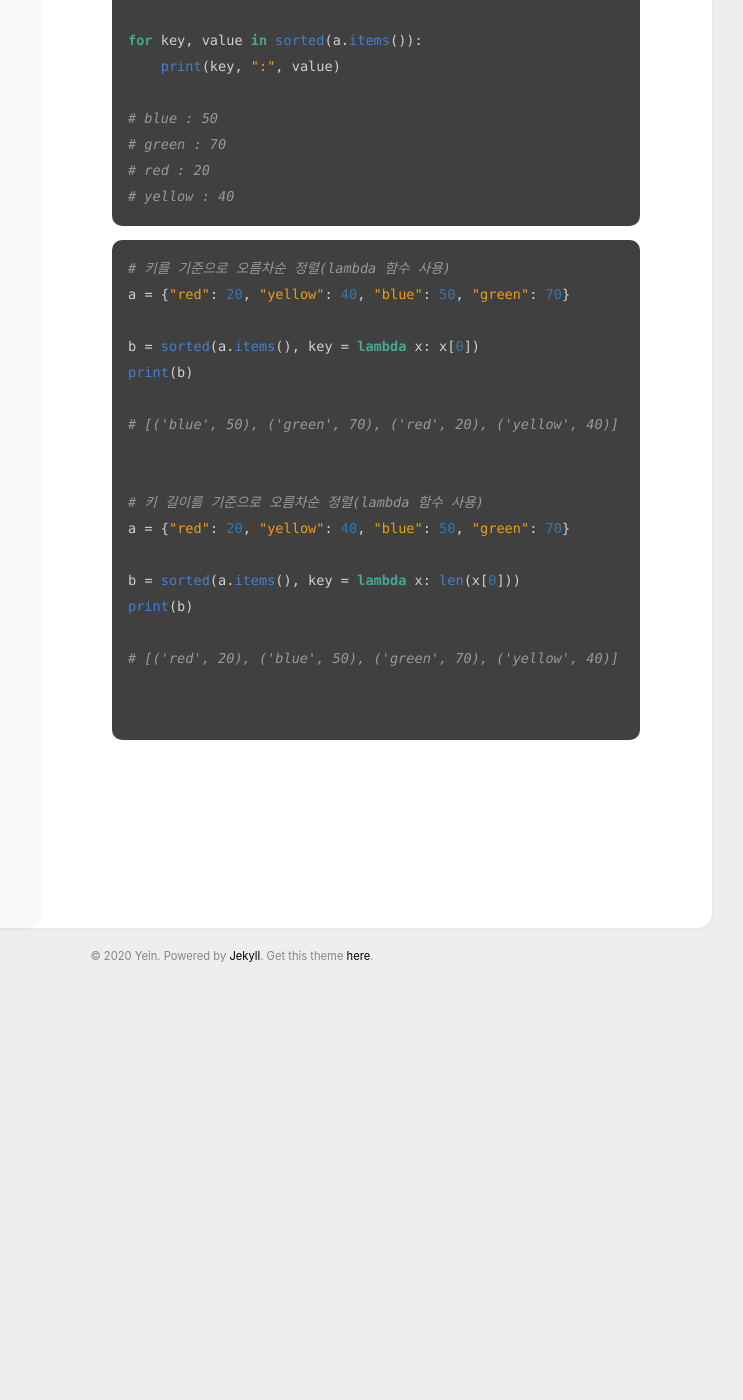
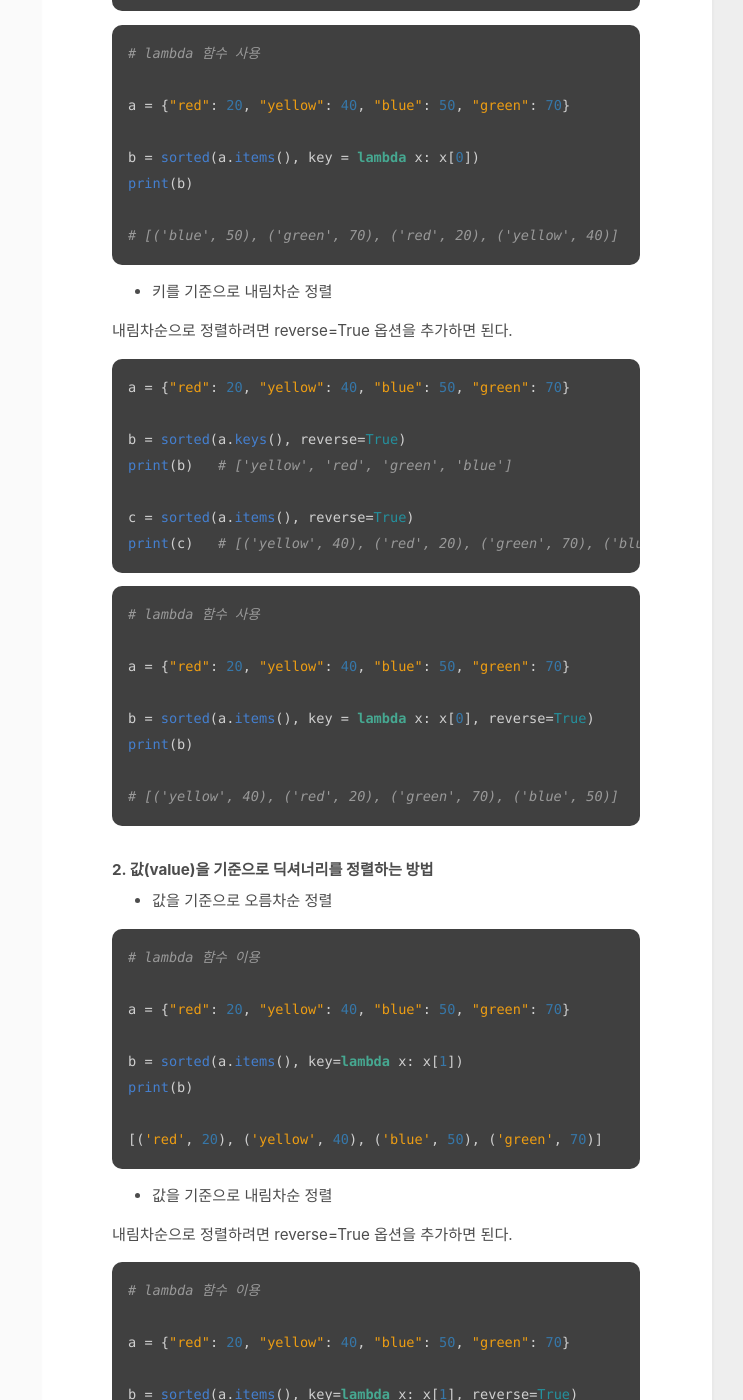
Before and after one commit to YeinHeo/yeinheo.github.io, a Jekyll site: the page built from _posts/2020-08-31-[python]dictionary.md, in a window 1280 px wide and 1400 px high, scrolled down 3651 px. Shown: the whole window, without its empty margins (408-1151 px from the left). Built offline with Jekyll 4.4.1, drawn with Linux system fonts in a browser that asks for light colours; before the commit the page ends 4639 px from its top, so only the background shows below that; some of the changed text lies outside the part shown.

Commit message:
Update 2020-08-31-[python]dictionary.md

````diff
--- a/_posts/2020-08-31-[python]dictionary.md
+++ b/_posts/2020-08-31-[python]dictionary.md
@@ -121,45 +121,99 @@ print(b)  # {'red': 100, 'yellow': 120, 'green': [160, 190, 200]}
 ```
 
 ### 딕셔너리 정렬
-- 키를 기준으로 딕셔너리를 정렬하는 방법
+
+#### 1. 키(key)를 기준으로 딕셔너리를 정렬하는 방법
+
+- 키를 기준으로 오름차순 정렬
 
 ```python
-# 키를 기준으로 오름차순 정렬
-
 a = {"red": 20, "yellow": 40, "blue": 50, "green": 70}
 
 b = sorted(a.keys())
-print(b)             # ['blue', 'green', 'red', 'yellow']
+print(b)   # ['blue', 'green', 'red', 'yellow']
 
 c = sorted(a.items())
-print(c)             # [('blue', 50), ('green', 70), ('red', 20), ('yellow', 40)]
-
-for key, value in sorted(a.items()):
-    print(key, ":", value)
-
-# blue : 50
-# green : 70
-# red : 20
-# yellow : 40
+print(c)   # [('blue', 50), ('green', 70), ('red', 20), ('yellow', 40)]
 ```
 
 ```python
-# 키를 기준으로 오름차순 정렬(lambda 함수 사용)
+# lambda 함수 사용
+
 a = {"red": 20, "yellow": 40, "blue": 50, "green": 70}
 
 b = sorted(a.items(), key = lambda x: x[0])
 print(b)
 
 # [('blue', 50), ('green', 70), ('red', 20), ('yellow', 40)]
+```
 
+- 키를 기준으로 내림차순 정렬
 
-# 키 길이를 기준으로 오름차순 정렬(lambda 함수 사용)
+내림차순으로 정렬하려면 reverse=True 옵션을 추가하면 된다.
+
+```python
 a = {"red": 20, "yellow": 40, "blue": 50, "green": 70}
 
-b = sorted(a.items(), key = lambda x: len(x[0]))
+b = sorted(a.keys(), reverse=True)
+print(b)   # ['yellow', 'red', 'green', 'blue']
+
+c = sorted(a.items(), reverse=True)
+print(c)   # [('yellow', 40), ('red', 20), ('green', 70), ('blue', 50)]
+```
+
+```python
+# lambda 함수 사용
+
+a = {"red": 20, "yellow": 40, "blue": 50, "green": 70}
+
+b = sorted(a.items(), key = lambda x: x[0], reverse=True)
 print(b)
 
-# [('red', 20), ('blue', 50), ('green', 70), ('yellow', 40)]
+# [('yellow', 40), ('red', 20), ('green', 70), ('blue', 50)]
+```
 
+#### 2. 값(value)을 기준으로 딕셔너리를 정렬하는 방법
 
+- 값을 기준으로 오름차순 정렬
+
+```python
+# lambda 함수 이용
+
+a = {"red": 20, "yellow": 40, "blue": 50, "green": 70}
+
+b = sorted(a.items(), key=lambda x: x[1])
+print(b)
+
+[('red', 20), ('yellow', 40), ('blue', 50), ('green', 70)]
 ```
+
+- 값을 기준으로 내림차순 정렬
+
+내림차순으로 정렬하려면 reverse=True 옵션을 추가하면 된다.
+
+```python
+# lambda 함수 이용
+
+a = {"red": 20, "yellow": 40, "blue": 50, "green": 70}
+
+b = sorted(a.items(), key=lambda x: x[1], reverse=True)
+print(b)
+
+# [('green', 70), ('blue', 50), ('yellow', 40), ('red', 20)]
+```
+
+```python
++ 활용
+
+a = {"red": 20, "yellow": 40, "blue": 50, "green": 70}
+
+b = sorted(a.items(), key=lambda x: len(x[0]), reverse=True)
+
+for key, value in b:
+    print(key, ":", value)
+
+# yellow : 40
+# green : 70
+# blue : 50
+# red : 20
+```
````
